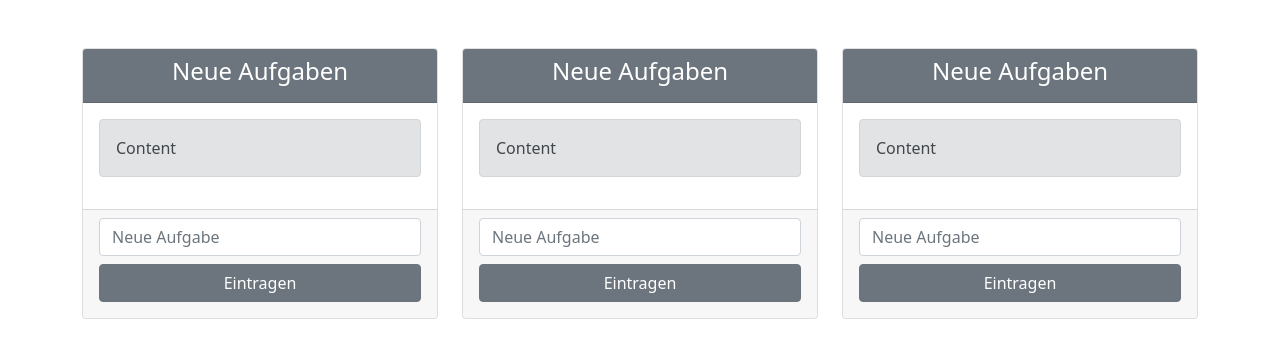
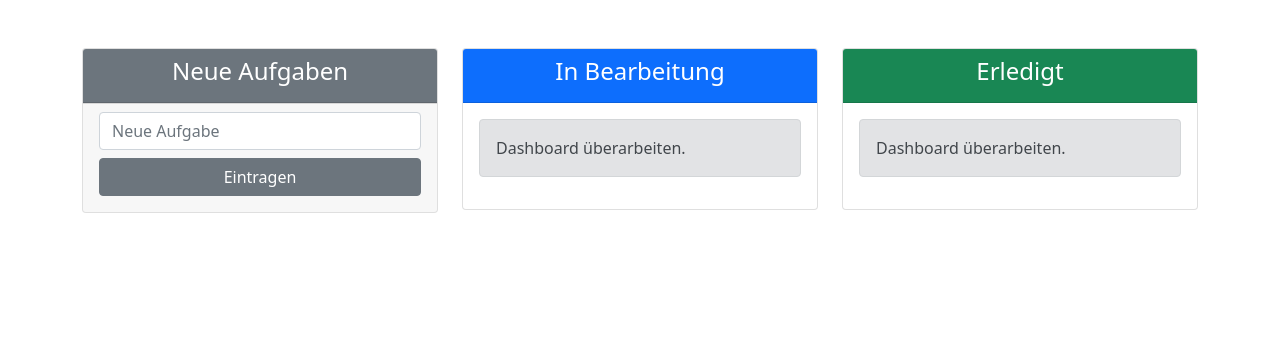
Before and after one commit to Sanel-Trnka/kanbanboard, a Vue app: page / in a window 1280 px wide. Shown: the top 358 px of the page. Built offline with nearby package versions, Linux system fonts and the light colour scheme.

Commit message:
initial commit

```diff
--- a/src/App.vue
+++ b/src/App.vue
@@ -1,8 +1,8 @@
 <template>
   <div class="container mt-5">
     <div class="row">
-      <div class="col-4" v-for="i in 3" :key="i">
-        <StatusCard />
+      <div class="col-4" v-for="statusCard in statusCards" :key="statusCard.status">
+        <StatusCard :title="statusCard.title" :tasks="filteredTasks(statusCard.status)" :titleClasses="statusCard.titleClasses" :newTasks="statusCard.newTasks" :status="statusCard.status" />
       </div>
     </div>
   </div>
@@ -24,14 +24,34 @@
         {
           id: 2,
           content: "Anwendung auf Vue.js umstellen.",
+          status: 1,
+        },
+      ],
+      statusCards: [
+        {
+          title: "Neue Aufgaben",
+          titleClasses: "bg-secondary",
+          newTasks: true,
+          status: 2,
+        },
+        {
+          title: "In Bearbeitung",
+          titleClasses: "bg-primary",
+          newTasks: false,
+          status: 0,
+        },
+        {
+          title: "Erledigt",
+          titleClasses: "bg-success",
+          newTasks: false,
           status: 0,
         },
       ],
     };
   },
-  computed: {
-    newTasks() {
-      return this.tasks.filter((task) => task.status === 0);
+  methods: {
+    filteredTasks(status) {
+      return this.tasks.filter((task) => task.status === status);
     },
   },
 };
--- a/src/components/StatusCard.vue
+++ b/src/components/StatusCard.vue
@@ -1,12 +1,12 @@
 <template>
   <div class="card">
-    <div class="card-header text-center bg-secondary text-white">
-      <h4>Neue Aufgaben</h4>
+    <div class="card-header text-center text-white" :class="titleClasses">
+      <h4>{{ title }}</h4>
     </div>
-    <div class="card-body">
-      <TaskEntry />
+    <div class="card-body" v-for="task in tasks" :key="task.id">
+      <TaskEntry :content="task.content" />
     </div>
-    <div class="card-footer">
+    <div class="card-footer" v-if="newTasks">
       <NewTask />
     </div>
   </div>
@@ -18,6 +18,13 @@
 export default {
   name: "StatusCard",
   components: {NewTask, TaskEntry},
+  props: {
+    title: String,
+    titleClasses: String,
+    status: Number,
+    newTasks: Boolean,
+    tasks: Array,
+  }
 }
 </script>
 
--- a/src/components/TaskEntry.vue
+++ b/src/components/TaskEntry.vue
@@ -1,12 +1,15 @@
 <template>
   <div class="alert alert-secondary">
-    Content
+    {{ content }}
   </div>
 </template>
 
 <script>
 export default {
-  name: "TaskEntry"
+  name: "TaskEntry",
+  props: {
+    content: String,
+  }
 }
 </script>
 
```
